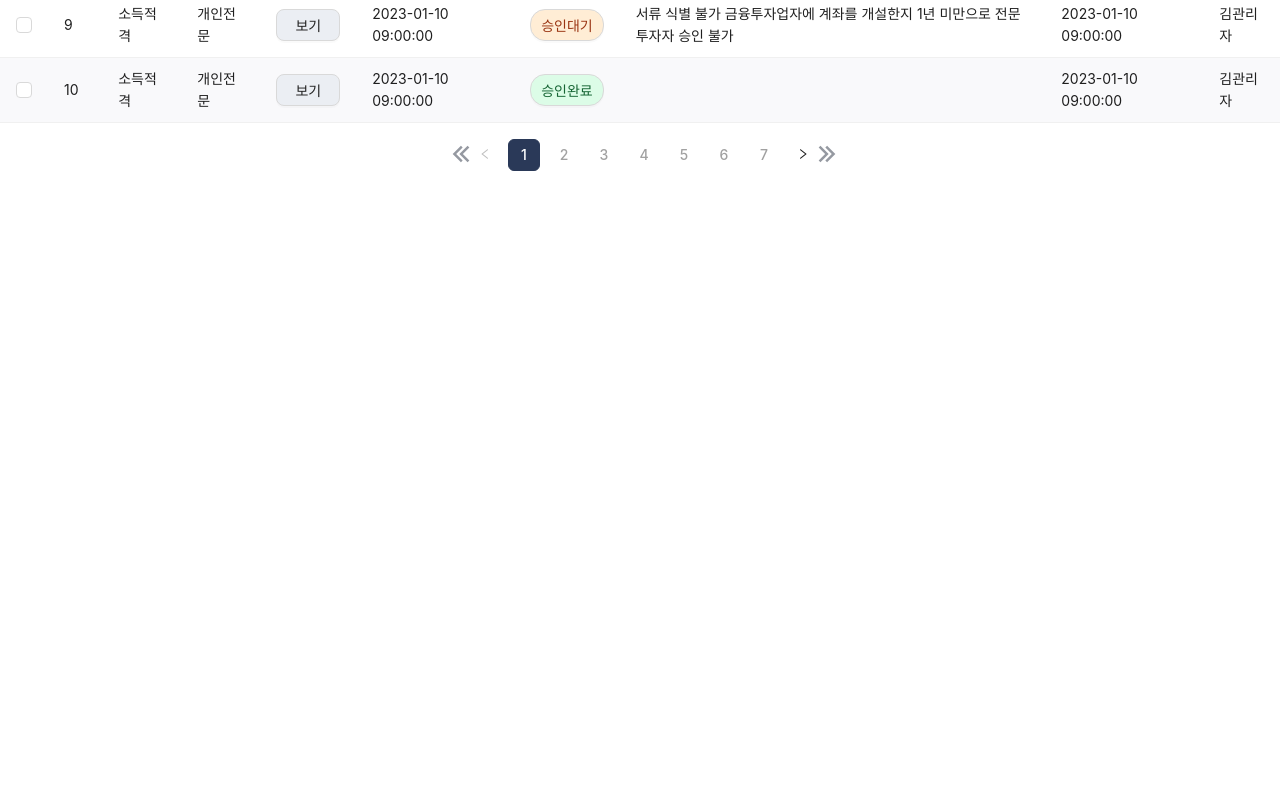
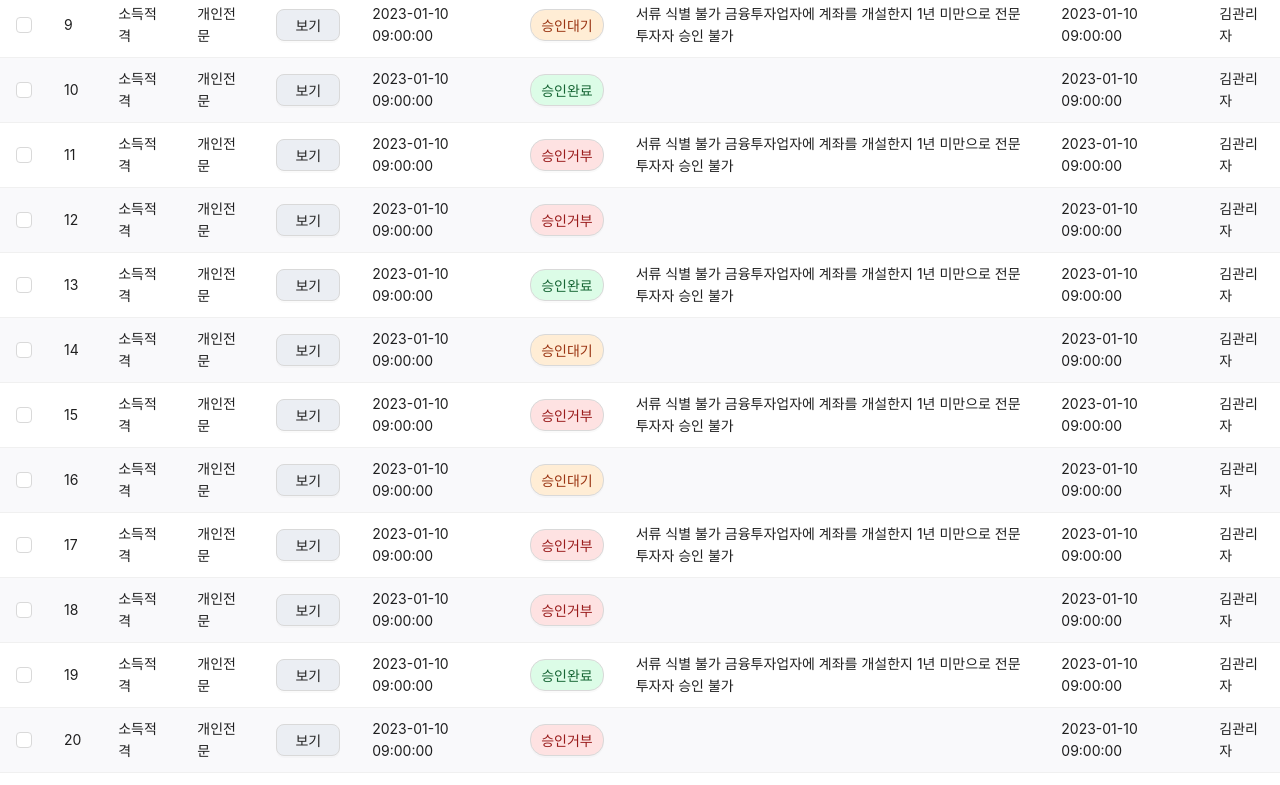
Before and after one commit to adeel146/must-fintech-test, a React (Create React App) app: page / in a window 1280 px wide. Shown: the part 820-1605 px from the top of the page. Before the commit the page ends 1007 px from the top, so only its background shows below. Built offline with nearby package versions, Linux system fonts and the light colour scheme.

Commit message:
update text and pagesize

```diff
--- a/src/App.js
+++ b/src/App.js
@@ -9,10 +9,10 @@ function App() {
   const [modalType, setmodalType] = useState("info");
   const [modalText, setmodalText] = useState("");
   const [selectedRows, setSelectedRows] = useState([]);
-console.log(selectedRows,"selectedRows");
+  const [defaultviewSize, setdefaultviewSize] = useState(50);
+  console.log(selectedRows, "selectedRows");
   const handleokConfirmtionModal = () => {
-    if(selectedRows.length===1){
-
+    if (selectedRows.length === 1) {
     }
     setmodalType("success");
     setmodalText("저장되었습니다.");
@@ -85,10 +85,14 @@ console.log(selectedRows,"selectedRows");
               ]}
             />
             <Select
-              defaultValue="50개씩 보기"
+              value={defaultviewSize}
+              onChange={(a) => setdefaultviewSize(a)}
               options={[
-                { value: "승인완료", label: "승인완료" },
-                { value: "승인거부", label: "승인거부" },
+                { value: 50, label: "50개씩 보기" },
+                { value: 40, label: "40개씩 보기" },
+                { value: 30, label: "30개씩 보기" },
+                { value: 20, label: "20개씩 보기" },
+                { value: 10, label: "10개씩 보기" },
               ]}
             />
           </div>
@@ -117,7 +121,7 @@ console.log(selectedRows,"selectedRows");
               gap: "3px",
             }}
           >
-            <p>선택한 0건</p>
+            <p>선택한 {selectedRows.length}건</p>
             <Select
               placeholder="승인상태 변경"
               options={[
@@ -139,7 +143,10 @@ console.log(selectedRows,"selectedRows");
         </div>
       </div>
       <div>
-        <CustomTable setSelectedRows={setSelectedRows} />
+        <CustomTable
+          setSelectedRows={setSelectedRows}
+          defaultviewSize={defaultviewSize}
+        />
       </div>
       <ConfirmationModal
         isModalVisible={isOpenConfirmModal}
--- a/src/components/CustomTable/index.js
+++ b/src/components/CustomTable/index.js
@@ -5,7 +5,7 @@ import BackVector from "../../assets/icons/BackVector";
 import ForwardVector from "../../assets/icons/ForwardVector";
 import { columns, data } from "../../utilis/constants";
 
-const CustomTable = ({ setSelectedRows }) => {
+const CustomTable = ({ setSelectedRows, defaultviewSize }) => {
   const [selectedRowKeys, setSelectedRowKeys] = useState([]);
   const onSelectChange = (selectedRowKeys) => {
     const selectedRows = data.filter((_, index) =>
@@ -123,7 +123,7 @@ const CustomTable = ({ setSelectedRows }) => {
 
           return originalElement;
         },
-        defaultPageSize: 10,
+        pageSize: defaultviewSize,
       }}
       // scroll={{ x: "calc(700px + 50%)", y: 240 }}
     />
```
